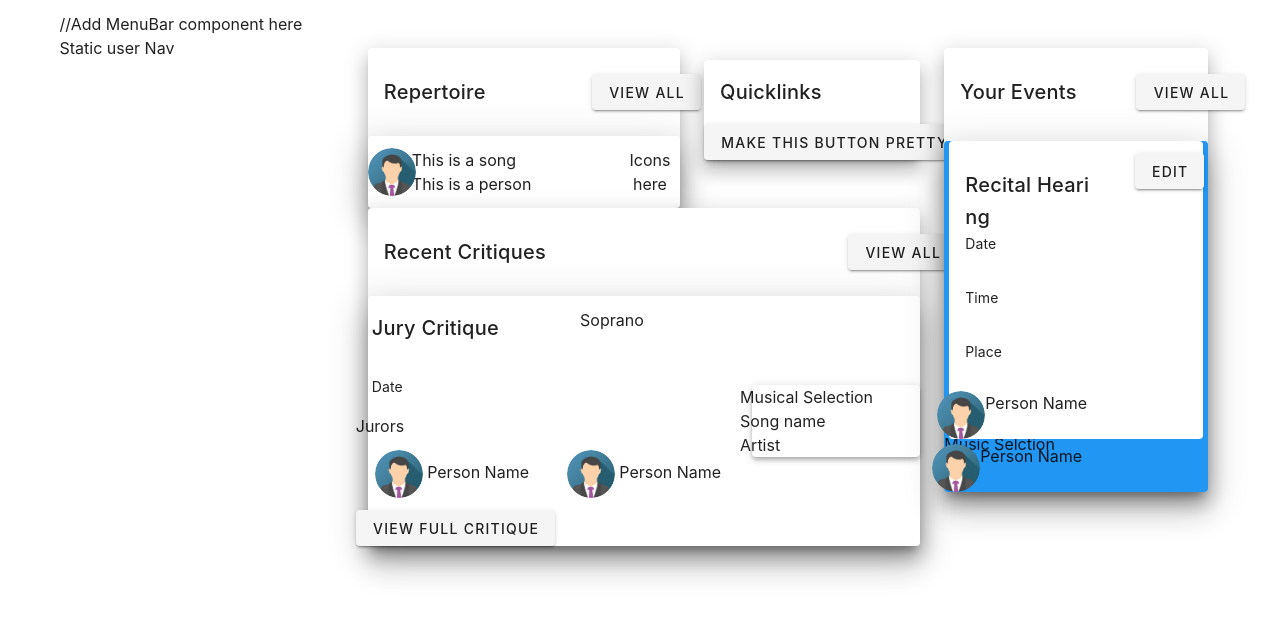
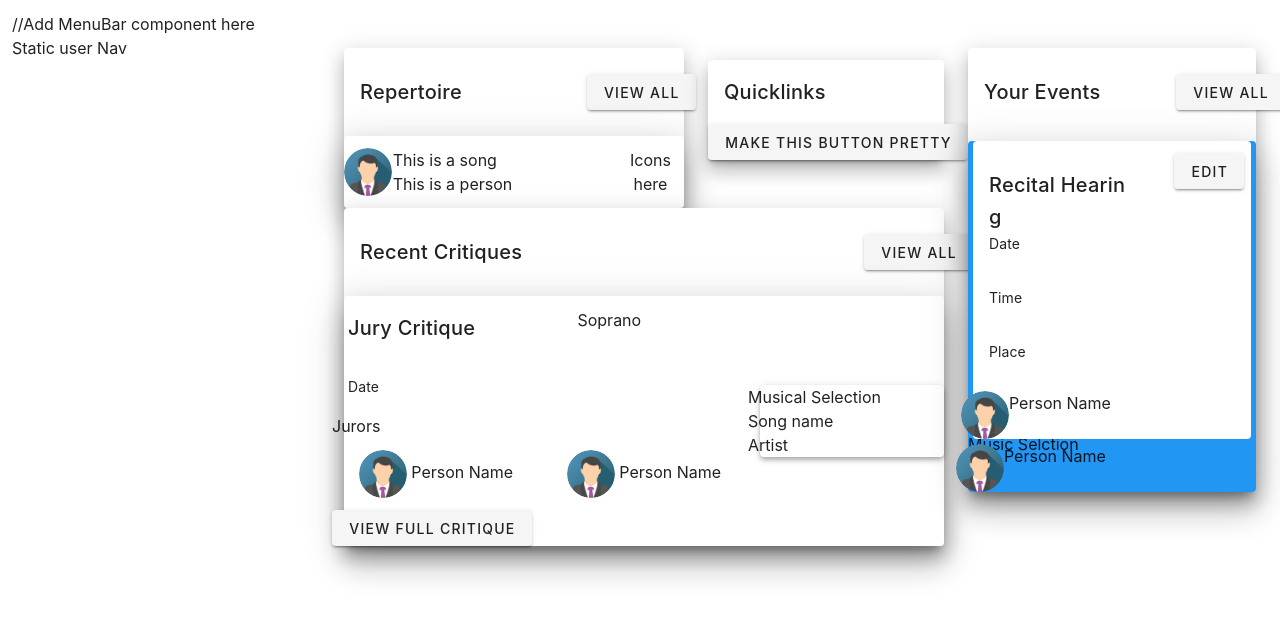
Before and after one commit to peyton-lalli/archived-swe5-project-frontend, a Vue app: page /#/ in a window 1280 px wide. Shown: the top 618 px of the page. Built offline with nearby package versions, Linux system fonts and the light colour scheme; a web font is replaced by a local one.

Commit message:
Removed components that were not needed.

```diff
--- a/src/App.vue
+++ b/src/App.vue
@@ -1,6 +1,6 @@
 <template>
   <v-app>
-    <v-container fill-height>
+    <v-container fluid fill-height>
       //Add MenuBar component here
 
       <v-row class="fill-height">
--- a/src/components/EventsItem.vue
+++ b/src/components/EventsItem.vue
@@ -26,3 +26,14 @@
     </v-card>
   </v-col>
 </template>
+
+<script>
+  export default {
+    name: "EventsItem",
+    components: {},
+    data() {
+      return {};
+    },
+    methods: {},
+  };
+</script>
--- a/src/components/QuickLinksComponent.vue
+++ /dev/null
@@ -1,6 +0,0 @@
-<template>
-  <v-card elevation="12">
-    <v-card-title>Quicklinks</v-card-title>
-    <v-btn>Make this button pretty</v-btn>
-  </v-card>
-</template>
--- a/src/components/RecentCritiquesComponent.vue
+++ /dev/null
@@ -1,30 +0,0 @@
-<template>
-  <v-card elevation="12">
-    <v-row align="center" justify="center" class="text-center">
-      <v-col cols="10">
-        <v-card-title>Recent Critiques</v-card-title>
-      </v-col>
-      <v-col cols="2">
-        <v-btn elevation="2">View All</v-btn>
-      </v-col>
-    </v-row>
-    <v-row>
-      <RecentItem />
-    </v-row>
-  </v-card>
-</template>
-
-<script>
-  import RecentItem from "../components/RecentItem.vue";
-
-  export default {
-    name: "RepertoireComponent",
-    components: {
-      RecentItem,
-    },
-    data() {
-      return {};
-    },
-    methods: {},
-  };
-</script>
--- a/src/components/RecentItem.vue
+++ b/src/components/RecentItem.vue
@@ -40,3 +40,14 @@
     </v-card>
   </v-col>
 </template>
+
+<script>
+  export default {
+    name: "RecentItems",
+    components: {},
+    data() {
+      return {};
+    },
+    methods: {},
+  };
+</script>
--- a/src/components/RepertoireComponent.vue
+++ /dev/null
@@ -1,28 +0,0 @@
-<template>
-  <v-card elevation="12">
-    <v-row align="center" justify="center" class="text-center">
-      <v-col cols="8">
-        <v-card-title>Repertoire</v-card-title>
-      </v-col>
-      <v-col cols="4">
-        <v-btn elevation="2">View All</v-btn>
-      </v-col>
-    </v-row>
-    <v-row><RepertoireItem /></v-row>
-  </v-card>
-</template>
-
-<script>
-  import RepertoireItem from "../components/RepertoireItem.vue";
-
-  export default {
-    name: "RepertoireComponent",
-    components: {
-      RepertoireItem,
-    },
-    data() {
-      return {};
-    },
-    methods: {},
-  };
-</script>
--- a/src/components/RepertoireItem.vue
+++ b/src/components/RepertoireItem.vue
@@ -14,3 +14,14 @@
     </v-card>
   </v-col>
 </template>
+
+<script>
+  export default {
+    name: "RepertoireItem",
+    components: {},
+    data() {
+      return {};
+    },
+    methods: {},
+  };
+</script>
--- a/src/components/YourEventsComponent.vue
+++ /dev/null
@@ -1,28 +0,0 @@
-<template>
-  <v-card elevation="12" class="rounded-card">
-    <v-row align="center" justify="center" class="text-center">
-      <v-col cols="8">
-        <v-card-title>Your Events</v-card-title>
-      </v-col>
-      <v-col cols="4">
-        <v-btn elevation="2">View All</v-btn>
-      </v-col>
-    </v-row>
-    <v-row><EventsItem /></v-row>
-  </v-card>
-</template>
-
-<script>
-  import EventsItem from "../components/EventsItem.vue";
-
-  export default {
-    name: "YourEventsComponent",
-    components: {
-      EventsItem,
-    },
-    data() {
-      return {};
-    },
-    methods: {},
-  };
-</script>
--- a/src/views/StudentHomeDashboard.vue
+++ b/src/views/StudentHomeDashboard.vue
@@ -3,33 +3,71 @@
     <v-row class="fill-height">
       <v-col cols="8">
         <v-row>
-          <v-col cols="7"><RepertoireComponent /></v-col>
-          <v-col cols="5"><QuickLinksComponent /></v-col>
+          <v-col cols="7">
+            <v-card elevation="12">
+              <v-row align="center" justify="center" class="text-center">
+                <v-col cols="8">
+                  <v-card-title>Repertoire</v-card-title>
+                </v-col>
+                <v-col cols="4">
+                  <v-btn elevation="2">View All</v-btn>
+                </v-col>
+              </v-row>
+              <v-row><RepertoireItem /></v-row>
+            </v-card>
+          </v-col>
+          <v-col cols="5">
+            <v-card elevation="12">
+              <v-card-title>Quicklinks</v-card-title>
+              <v-btn>Make this button pretty</v-btn>
+            </v-card>
+          </v-col>
         </v-row>
         <v-row>
-          <v-col cols="12"><RecentCritiquesComponent /></v-col>
+          <v-col cols="12">
+            <v-card elevation="12">
+              <v-row align="center" justify="center" class="text-center">
+                <v-col cols="10">
+                  <v-card-title>Recent Critiques</v-card-title>
+                </v-col>
+                <v-col cols="2">
+                  <v-btn elevation="2">View All</v-btn>
+                </v-col>
+              </v-row>
+              <v-row>
+                <RecentItem />
+              </v-row>
+            </v-card>
+          </v-col>
         </v-row>
       </v-col>
       <v-col cols="4">
-        <YourEventsComponent />
+        <v-card elevation="12" class="rounded-card">
+          <v-row align="center" justify="center" class="text-center">
+            <v-col cols="8">
+              <v-card-title>Your Events</v-card-title>
+            </v-col>
+            <v-col cols="4">
+              <v-btn elevation="2">View All</v-btn>
+            </v-col>
+          </v-row>
+          <v-row><EventsItem /></v-row>
+        </v-card>
       </v-col>
     </v-row>
   </v-container>
 </template>
 
 <script>
-  import RepertoireComponent from "../components/RepertoireComponent.vue";
-  import QuickLinksComponent from "../components/QuickLinksComponent.vue";
-  import RecentCritiquesComponent from "../components/RecentCritiquesComponent.vue";
-  import YourEventsComponent from "../components/YourEventsComponent.vue";
-
+  import RecentItem from "../components/RecentItem.vue";
+  import EventsItem from "../components/EventsItem.vue";
+  import RepertoireItem from "../components/RepertoireItem.vue";
   export default {
     name: "StudentHomeDashboard",
     components: {
-      RepertoireComponent,
-      QuickLinksComponent,
-      RecentCritiquesComponent,
-      YourEventsComponent,
+      RecentItem,
+      EventsItem,
+      RepertoireItem,
     },
     data() {
       return {};
```
